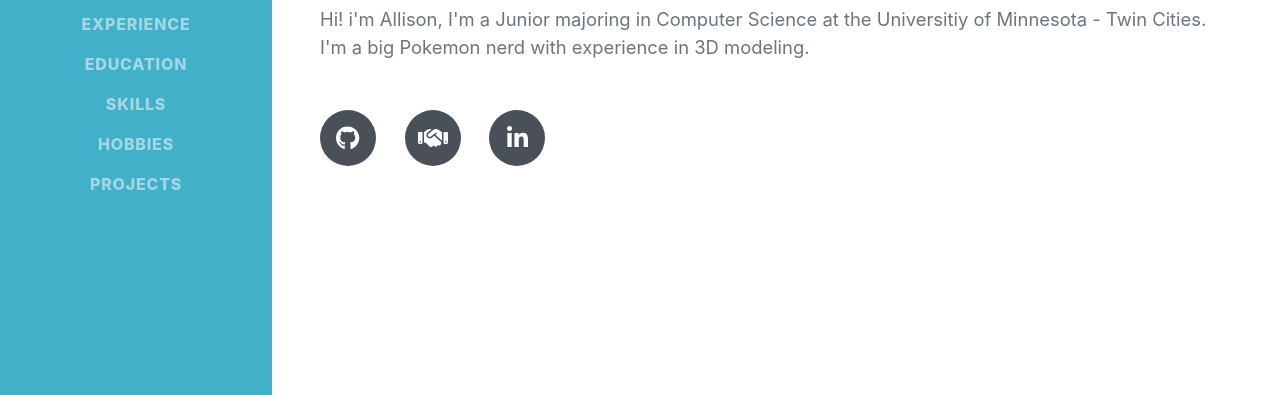
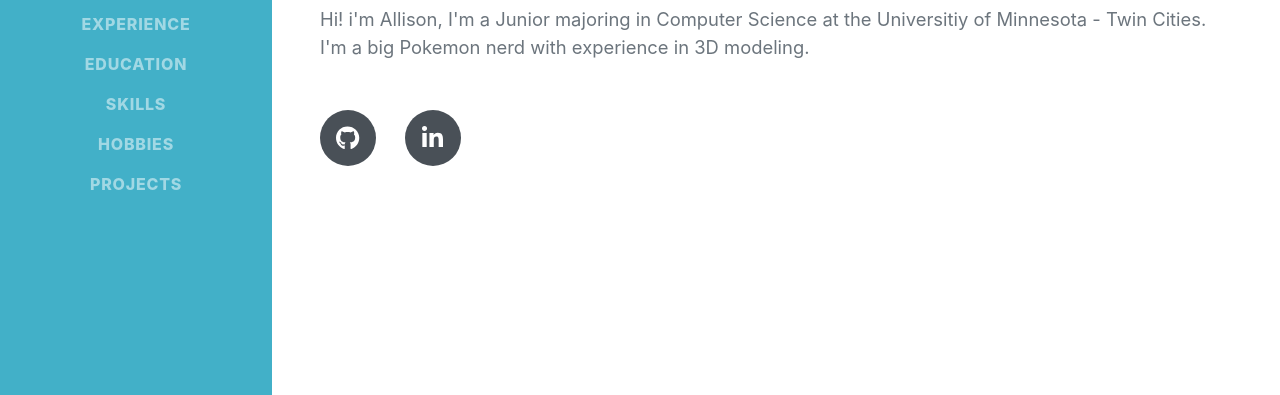
Before and after one commit to XiIinous/items, a Django app: page / in a window 1280 px wide. Shown: the part 404-799 px from the top of the page. Run offline with Django 4.2, Linux system fonts and the light colour scheme; some libraries are stand-ins or nearby versions; some web fonts are replaced.

Commit message:
handshake

```diff
--- a/hell_world/templates/hell_world.html
+++ b/hell_world/templates/hell_world.html
@@ -58,7 +58,7 @@
                     <p class="lead mb-5">Hi! i'm Allison, I'm a Junior majoring in Computer Science at the Universitiy of Minnesota - Twin Cities. I'm a big Pokemon nerd with experience in 3D modeling.</p>
                     <div class="social-icons">
                         <a class="social-icon" href="https://github.com/XiIinous"><i class="fab fa-github"></i></a>
-                        <a class="social-icon" href="https://umn.joinhandshake.com/stu/users/40582076"><i class="fa-solid fa-handshake"></i></a>
+                        <!-- <a class="social-icon" href="https://umn.joinhandshake.com/stu/users/40582076"><i class="fa-solid fa-handshake"></i></a> -->
                         <a class="social-icon" href="https://www.linkedin.com/in/allison-lee-8059b9291/"><i class="fab fa-linkedin-in"></i></a>
                     </div>
                 </div>
```
Also changed, not shown: 1 other file.
